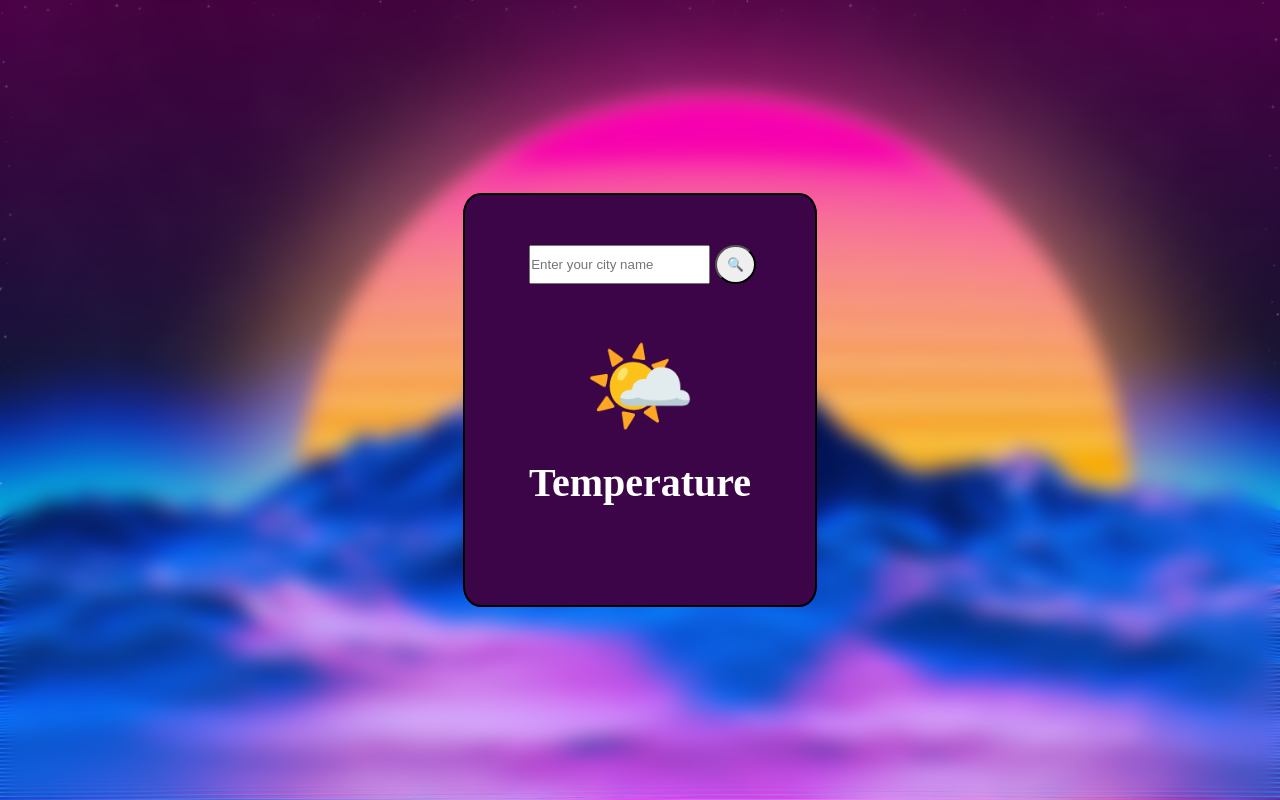
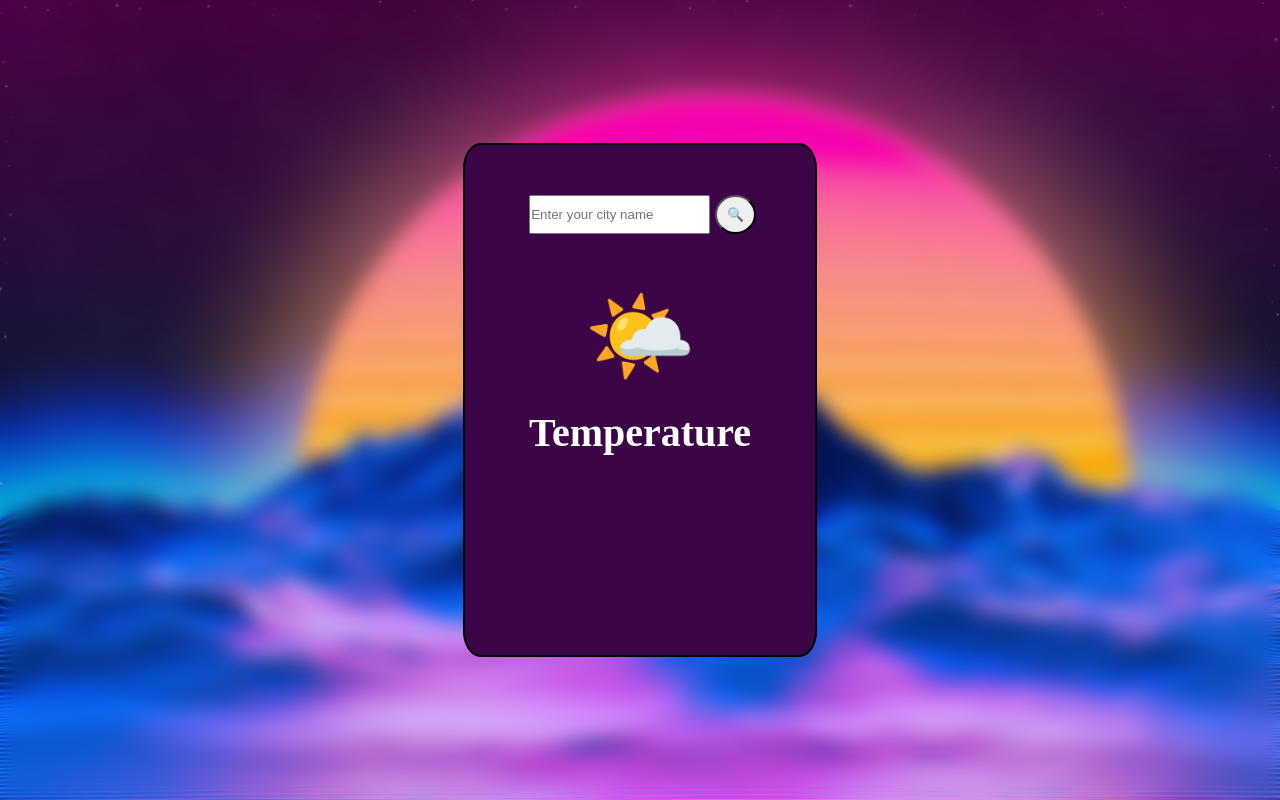
Before and after one commit to abinaya72/weatherapp, a plain HTML site: page index.html in a window 1280 px wide. Drawn offline with Linux system fonts and the light colour scheme.

Commit message:
Update style.css

```diff
--- a/style.css
+++ b/style.css
@@ -22,7 +22,7 @@ body{
     background: rgb(60, 5, 71);
 
     border-radius: 5%;
-    height: 410px;
+    height: 510px;
     width: 350px;
     border: solid black 2px;
     text-align: center;
```
